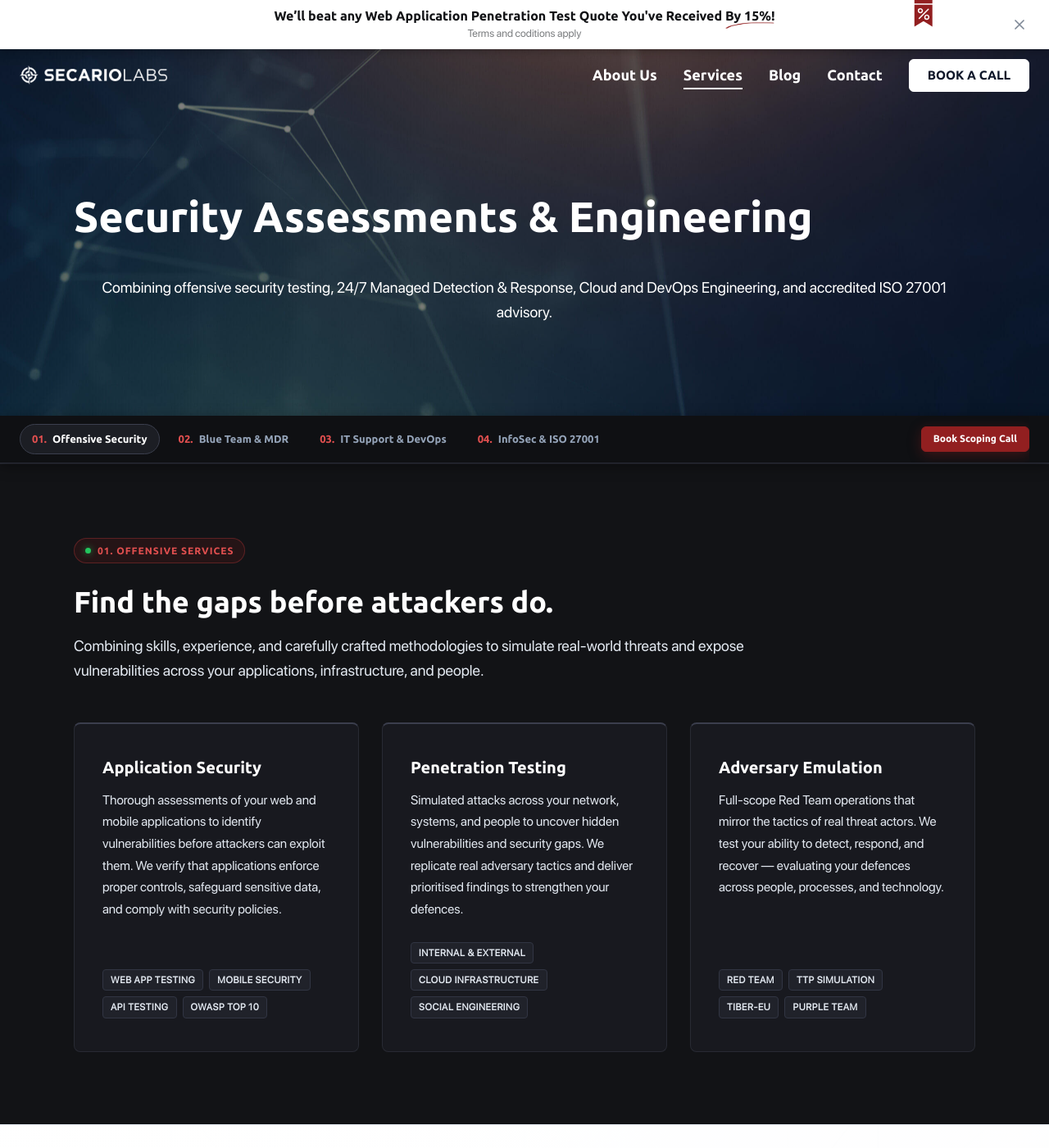
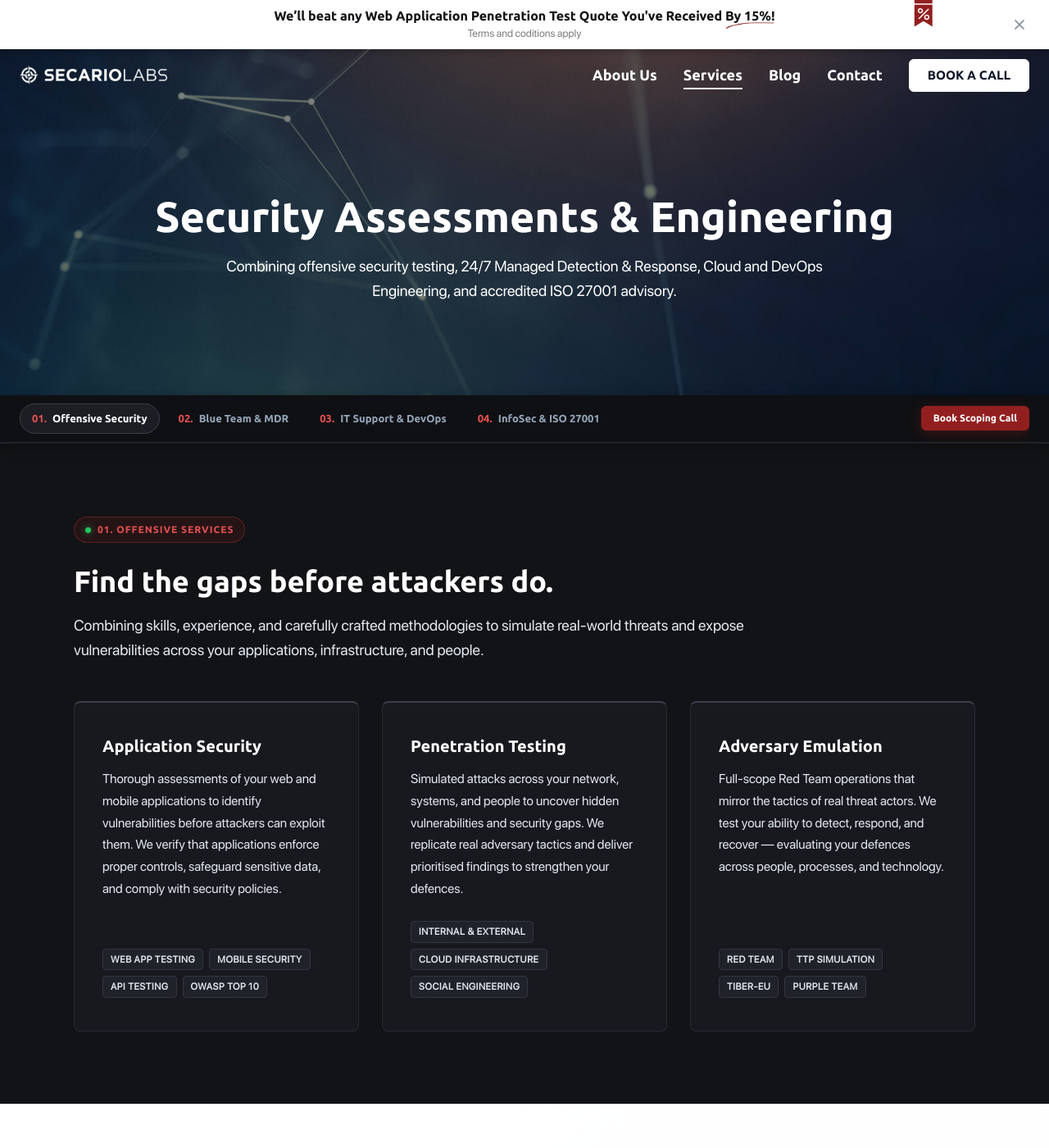
Before and after one commit to secariolabs/secariolabs.github.io, a Jekyll site: the page built from pages/services.md, in a window 1280 px wide and 1400 px high. Shown: the whole window at 82% size. Built offline with Jekyll 4.4.1, drawn with Linux system fonts in a browser that asks for light colours; comment, search, counter and statistics services are not loaded.

Commit message:
Center services hero heading and subheading text

```diff
--- a/_layouts/services.html
+++ b/_layouts/services.html
@@ -4,7 +4,7 @@
 
 <section class="hero hero--page hero--services" id="services">
   <div class="container">
-    <h1 class="hero__heading">Security Assessments &amp; Engineering</h1>
+    <h1 class="hero__heading hero__heading--page">Security Assessments &amp; Engineering</h1>
     <p class="hero__subheading">
       Combining offensive security testing, 24/7 Managed Detection &amp; Response, Cloud and DevOps Engineering, and accredited ISO 27001 advisory.
     </p>
--- a/_sass/hero.scss
+++ b/_sass/hero.scss
@@ -46,6 +46,7 @@
     background-image: url(/assets/images/Scattered-Lines-Dots-12-scaled.jpg);
     background-color: rgba(0, 0, 0, 0.5);
     background-blend-mode: color;
+    text-align: center;
   }
 
   &--defence {
@@ -70,6 +71,10 @@
   }
 
   &__heading {
+    text-align: center;
+    font-family: $heading_font;
+    margin-bottom: 1rem;
+
     &--page {
       text-align: center;
     }
@@ -83,7 +88,9 @@
   &__subheading {
     text-align: center;
     font-family: $text_font;
-    margin: 0;
+    margin: 0 auto;
+    max-width: 760px;
+    line-height: 1.65;
   }
 
   &__desc {
```
